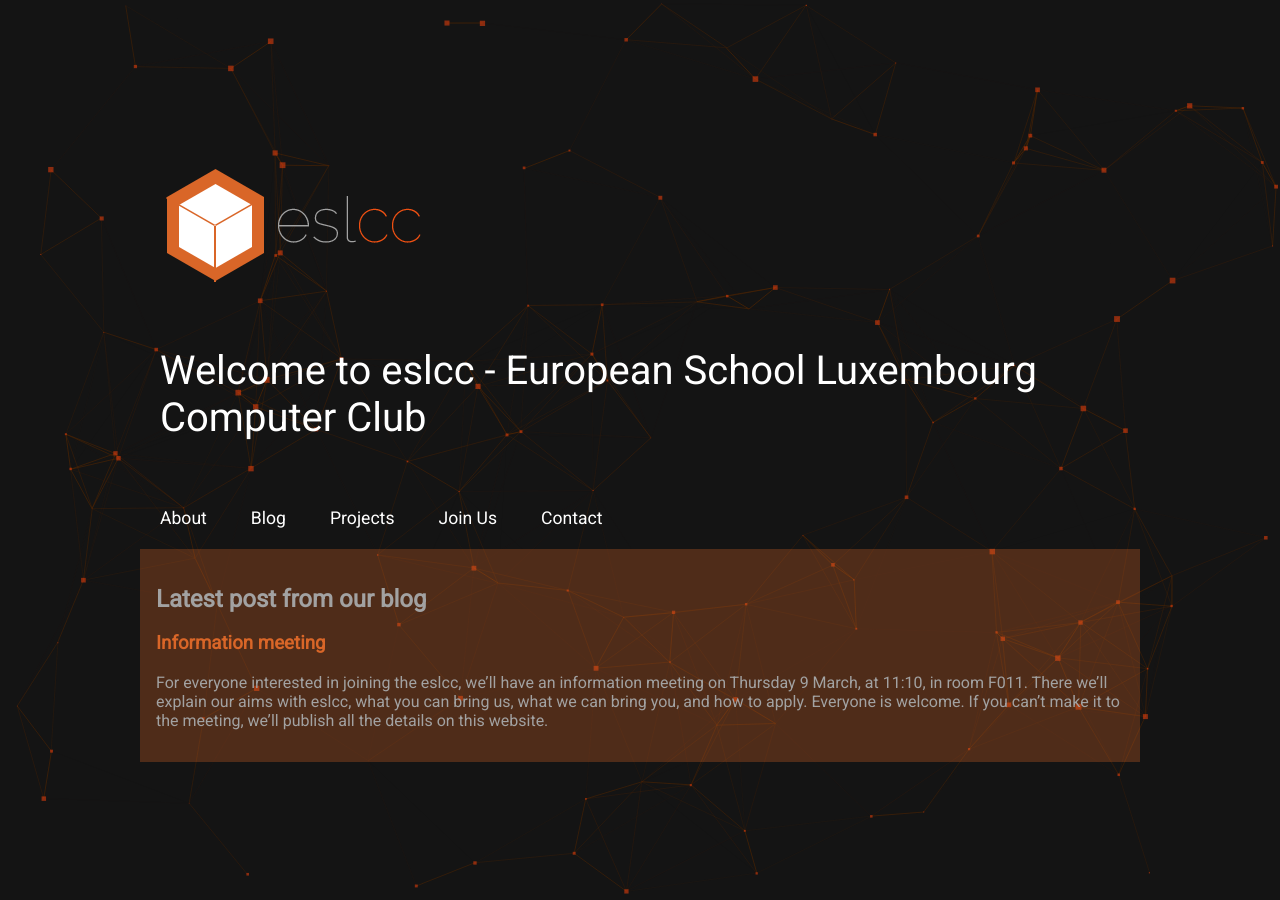
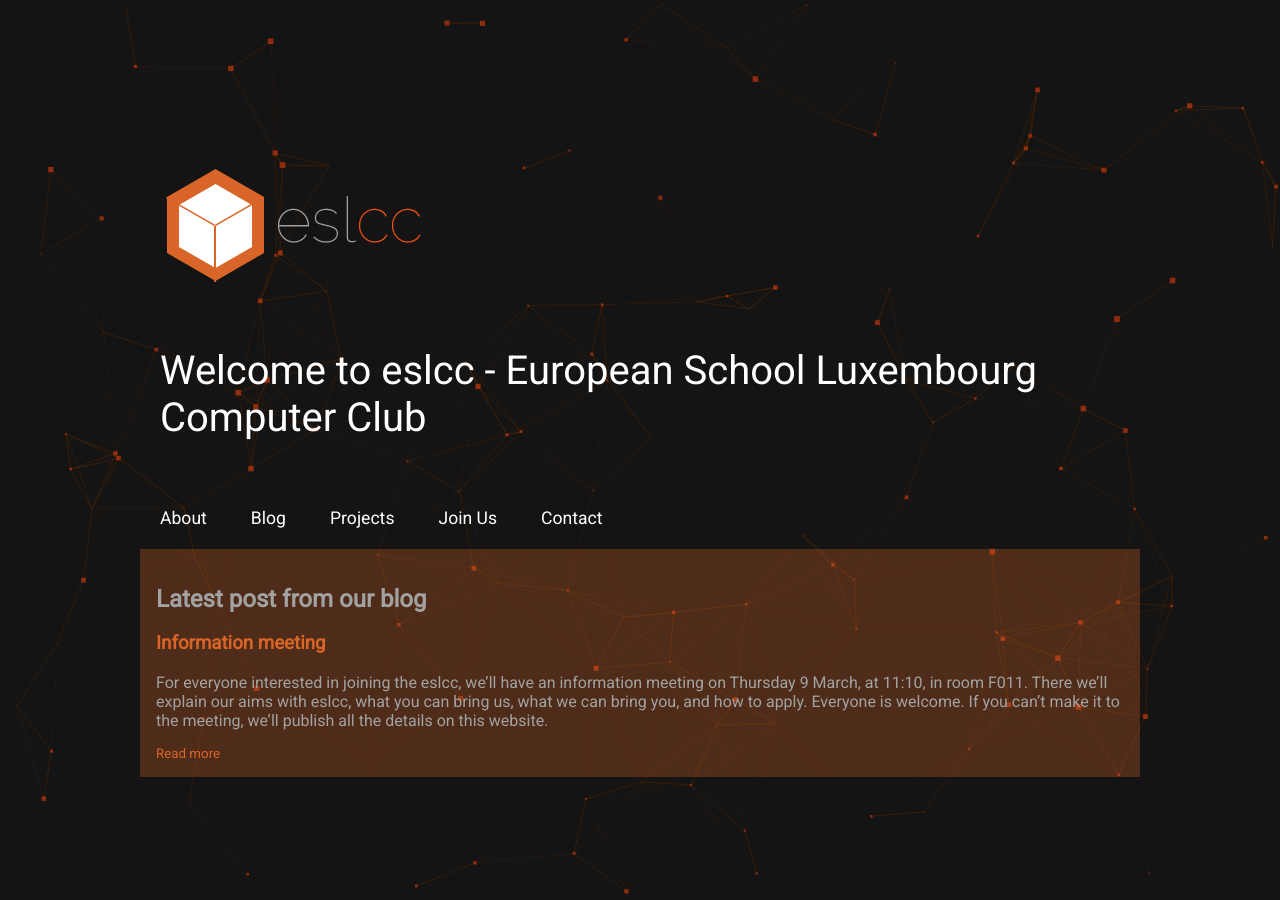
Before and after one commit to eslcc/eslcc.github.io, a Jekyll site: the page built from index.md, in a window 1280 px wide. Built offline with Jekyll 4.4.1, drawn with Linux system fonts in a browser that asks for light colours.

Commit message:
Add read more link

```diff
--- a/_layouts/home.html
+++ b/_layouts/home.html
@@ -29,6 +29,7 @@ layout: nonav
         <h2>Latest post from our blog</h2>
         <h3><a href="{{ post.url }}">{{ post.title }}</a></h3>
         {{ post.excerpt }}
+        <small><a href="{{ post.url }}">Read more</a></small>
     </div>
 <script src="https://cdn.jsdelivr.net/particles.js/2.0.0/particles.min.js"></script>
 <script>
```
